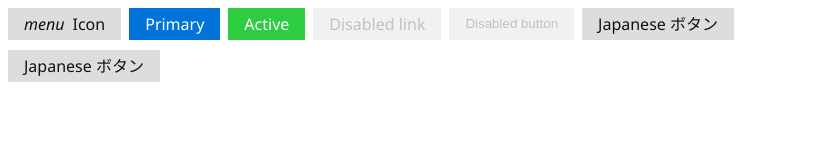
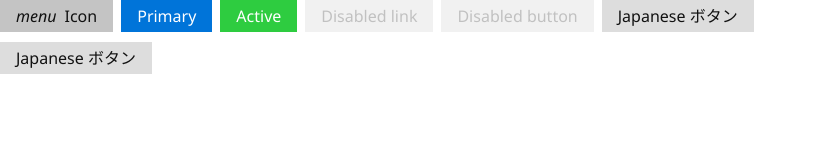
Before and after one commit to mcapewell/ux-core, a website: page src/docs/index.html in a window 1280 px wide. Shown: the whole page, without its empty margins (0-817 px from the left). Drawn offline with Linux system fonts and the light colour scheme.

Commit message:
Add normalize.css

```diff
--- a/package.json
+++ b/package.json
@@ -5,6 +5,7 @@
   "devDependencies": {
     "gulp": "^3.9.1",
     "gulp-sass": "^2.3.2",
-    "gulp-webserver": "^0.9.1"
+    "gulp-webserver": "^0.9.1",
+    "normalize.css": "^5.0.0"
   }
 }
--- a/src/components/Button/Button.scss
+++ b/src/components/Button/Button.scss
@@ -12,6 +12,7 @@
     text-decoration: none;
     cursor: pointer;
     white-space: nowrap;
+    font-family: inherit;
 
     @include setBgColorAndHover($ux-core-silver);
     color: $ux-core-black;
--- a/src/sass/UXCore.scss
+++ b/src/sass/UXCore.scss
@@ -1,3 +1,6 @@
+// CSS Normalize
+@import '../../node_modules/normalize.css/normalize';
+
 // Variables
 @import './variables/Color';
 @import './variables/Font';
```
Also changed, not shown: dist/uxcore.css.
